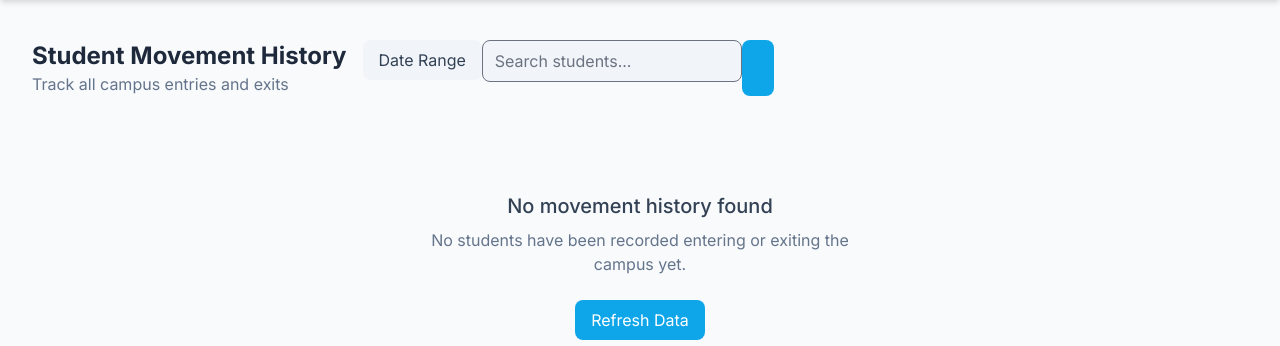
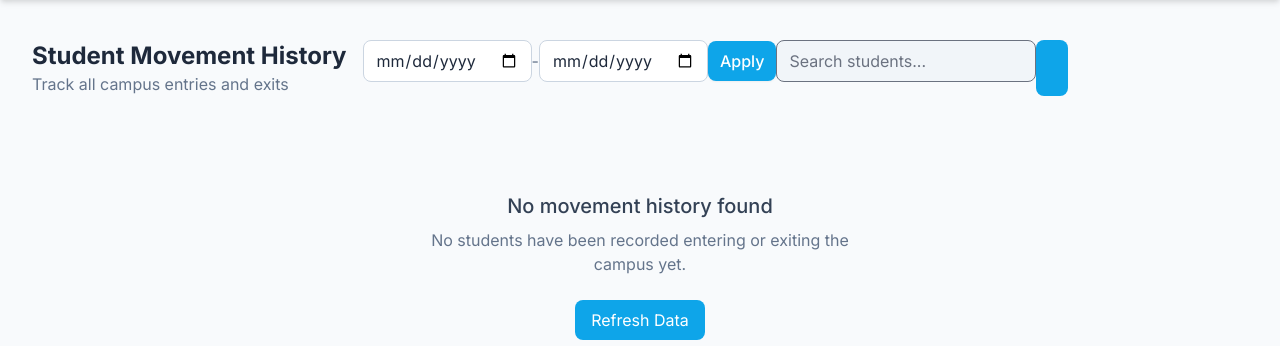
Before and after one commit to tchawla827/GateX_2.0, a Flask app: page /view_history in a window 1280 px wide. Shown: the part 74-420 px from the top of the page. Run offline with Flask 3, Linux system fonts and the light colour scheme; the visitor is signed in with stand-in values (Sample User, id 1); data that the repository does not hold is empty; parts of the project's set-up code (start-up, migrations or seed data) failed here and were passed over.

Commit message:
Add date range filtering for history

```diff
--- a/app.py
+++ b/app.py
@@ -945,6 +945,28 @@ def register():
 @app.route("/view_history")
 @login_required(role="teacher")
 def view_history():
+    # Date range filtering
+    start_date_str = request.args.get("start_date")
+    end_date_str = request.args.get("end_date")
+
+    try:
+        start_date = (
+            datetime.strptime(start_date_str, "%Y-%m-%d").date()
+            if start_date_str
+            else None
+        )
+    except ValueError:
+        start_date = None
+
+    try:
+        end_date = (
+            datetime.strptime(end_date_str, "%Y-%m-%d").date()
+            if end_date_str
+            else None
+        )
+    except ValueError:
+        end_date = None
+
     history_ref = db.reference("History")
     history_data = history_ref.get()  # Fetch data from Firebase
 
@@ -968,6 +990,26 @@ def view_history():
     # Sort entries by checkout time (latest first)
     records.sort(key=lambda x: parse_dt(x.get("time_out") or x.get("time_in") or ""), reverse=True)
 
+    # Filter by date range if provided
+    if start_date or end_date:
+        filtered = []
+        for r in records:
+            matched = False
+            for key in ("time_out", "time_in"):
+                dt = parse_dt(r.get(key))
+                if dt == datetime.min:
+                    continue
+                d = dt.date()
+                if start_date and d < start_date:
+                    continue
+                if end_date and d > end_date:
+                    continue
+                matched = True
+                break
+            if matched:
+                filtered.append(r)
+        records = filtered
+
     per_page = 10
     page = request.args.get("page", 1, type=int)
     total_pages = max(1, math.ceil(len(records) / per_page))
@@ -981,6 +1023,8 @@ def view_history():
         history=page_records,
         total_pages=total_pages,
         current_page=page,
+        start_date=start_date_str,
+        end_date=end_date_str,
         now=datetime.now(),
     )
 
--- a/template/view_history.html
+++ b/template/view_history.html
@@ -13,11 +13,13 @@
             <div class="flex flex-wrap gap-2">
                 <!-- Date Filter -->
                 <div class="relative">
-                    <button class="flex items-center gap-2 px-4 py-2 bg-surface-100 dark:bg-surface-700 rounded-lg text-surface-700 dark:text-surface-300 hover:bg-surface-200 dark:hover:bg-surface-600 transition-colors">
-                        <i class="fas fa-calendar-alt"></i>
-                        <span>Date Range</span>
-                        <i class="fas fa-chevron-down text-xs"></i>
-                    </button>
+                    <form method="get" action="{{ url_for('view_history') }}" class="flex flex-wrap items-center gap-2">
+                        <input type="date" name="start_date" value="{{ start_date or '' }}" class="form-input h-10" />
+                        <span class="mx-1 text-surface-500 dark:text-surface-400">-</span>
+                        <input type="date" name="end_date" value="{{ end_date or '' }}" class="form-input h-10" />
+                        <input type="hidden" name="page" value="1" />
+                        <button type="submit" class="btn-primary h-10 px-3">Apply</button>
+                    </form>
                 </div>
 
                 <!-- Search -->
@@ -117,14 +119,14 @@
         <div class="mt-auto pt-6 flex justify-center">
             <nav class="flex items-center gap-1">
                 {% set prev_page = current_page - 1 %}
-                <a href="{{ url_for('view_history', page=prev_page) }}" class="px-3 py-1 rounded-md bg-surface-100 dark:bg-surface-700 text-surface-700 dark:text-surface-300 hover:bg-surface-200 dark:hover:bg-surface-600 {% if current_page <= 1 %}pointer-events-none opacity-50{% endif %}">
+                <a href="{{ url_for('view_history', page=prev_page, start_date=request.args.get('start_date'), end_date=request.args.get('end_date')) }}" class="px-3 py-1 rounded-md bg-surface-100 dark:bg-surface-700 text-surface-700 dark:text-surface-300 hover:bg-surface-200 dark:hover:bg-surface-600 {% if current_page <= 1 %}pointer-events-none opacity-50{% endif %}">
                     <i class="fas fa-chevron-left"></i>
                 </a>
                 {% for p in range(1, total_pages + 1) %}
-                <a href="{{ url_for('view_history', page=p) }}" class="px-3 py-1 rounded-md {% if p == current_page %}bg-primary-500 text-white{% else %}bg-surface-100 dark:bg-surface-700 text-surface-700 dark:text-surface-300 hover:bg-surface-200 dark:hover:bg-surface-600{% endif %}">{{ p }}</a>
+                <a href="{{ url_for('view_history', page=p, start_date=request.args.get('start_date'), end_date=request.args.get('end_date')) }}" class="px-3 py-1 rounded-md {% if p == current_page %}bg-primary-500 text-white{% else %}bg-surface-100 dark:bg-surface-700 text-surface-700 dark:text-surface-300 hover:bg-surface-200 dark:hover:bg-surface-600{% endif %}">{{ p }}</a>
                 {% endfor %}
                 {% set next_page = current_page + 1 %}
-                <a href="{{ url_for('view_history', page=next_page) }}" class="px-3 py-1 rounded-md bg-surface-100 dark:bg-surface-700 text-surface-700 dark:text-surface-300 hover:bg-surface-200 dark:hover:bg-surface-600 {% if current_page >= total_pages %}pointer-events-none opacity-50{% endif %}">
+                <a href="{{ url_for('view_history', page=next_page, start_date=request.args.get('start_date'), end_date=request.args.get('end_date')) }}" class="px-3 py-1 rounded-md bg-surface-100 dark:bg-surface-700 text-surface-700 dark:text-surface-300 hover:bg-surface-200 dark:hover:bg-surface-600 {% if current_page >= total_pages %}pointer-events-none opacity-50{% endif %}">
                     <i class="fas fa-chevron-right"></i>
                 </a>
             </nav>
```
